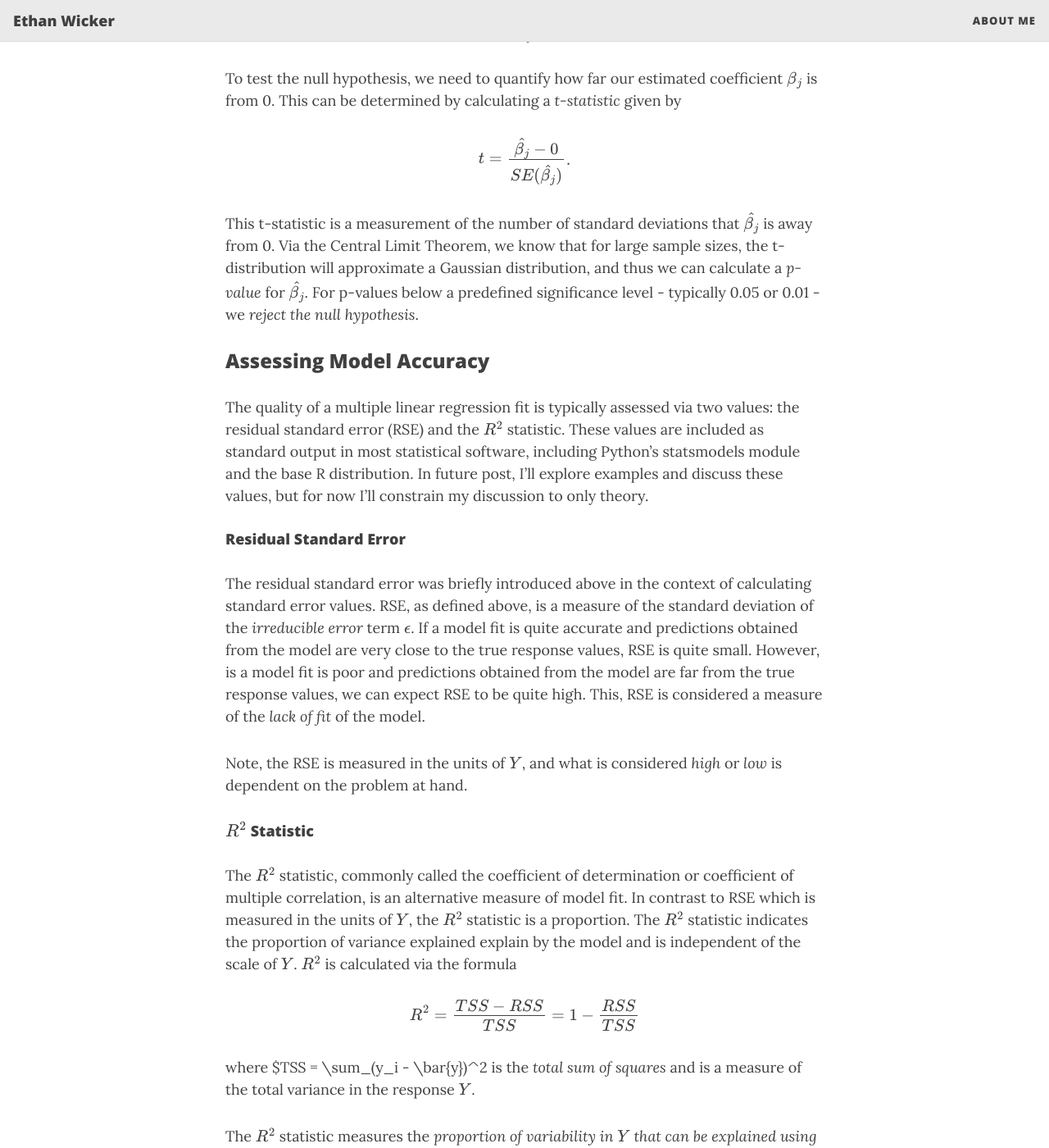
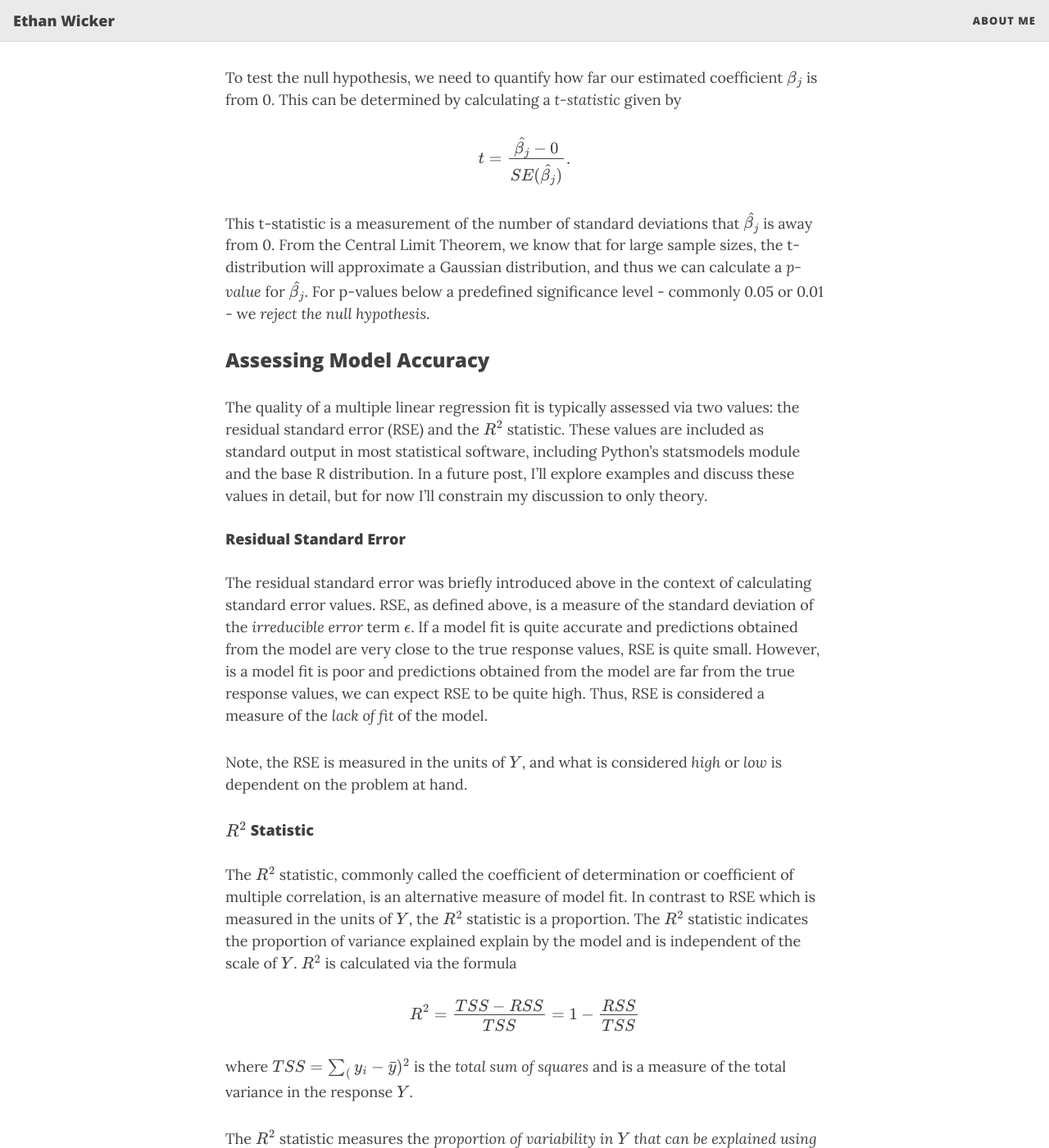
Before and after one commit to ethanwicker/ethanwicker.github.io, a Jekyll site: the page built from _posts/2021-01-08-multiple-linear-regression-001.md, in a window 1280 px wide and 1400 px high, scrolled down 3195 px. Shown: the whole window at 82% size. Built offline with Jekyll 4.4.1, drawn with Linux system fonts in a browser that asks for light colours; nearby versions of some CDN libraries; formulas are drawn with MathJax 3; some of the changed text lies outside the part shown.

Commit message:
Updating post

```diff
--- a/_posts/2021-01-08-multiple-linear-regression-001.md
+++ b/_posts/2021-01-08-multiple-linear-regression-001.md
@@ -35,7 +35,7 @@
 \end{aligned}.
 $$
 
-For simple linear regression in a two-dimensional space, this fitting method results in a line passing through the data.  However, for multiple linear regression, the method of least squares fitting results in a hyperplane that minimizes the squared distance between each point and the closest point on the plane.  For the event where we have two predictor variables and one response variable, we can visualize the hyperplane as a two-dimensional plane in a three-dimensional space, but the multiple linear regression model is applicable to higher dimensional spaces as well.
+For simple linear regression in a two-dimensional space, this fitting method results in a line passing through the data.  However, for multiple linear regression, the method of least squares fitting results in a hyperplane that minimizes the squared distance between each point and the closest point on the plane.  For the event where we have two predictor variables and one response variable, we can visualize the hyperplane as a two-dimensional plane in a three-dimensional space.  In general, the multiple linear regression model is applicable to higher dimensional spaces as well.
 
 | ![multiple-linear-regression-3d-plot-isl-ch3.png](/assets/img/multiple-linear-regression-3d-plot-isl-ch3.png){: .mx-auto.d-block :} |
 | :--: |
@@ -43,7 +43,7 @@
 
 #### Standard Errors
 
-After finding our estimated coefficients $\hat{\beta_0}$, $\hat{\beta_1}$,..., $\hat{\beta_p}$, it is natural to wonder how accurately each value estimates the true values $\beta_0$, $\beta_1$,..., $\beta_p$.  In general, the *standard error* of the estimate can be calculated to answer this question.  To continue with the comparison to simple linear regression, the intercept estimate $\hat{\beta_0}$ and the coefficient estimate $\hat{\beta_1}$ under this model can be computed via the following formulas:
+After finding our estimated coefficients $\hat{\beta_0}$, $\hat{\beta_1}$,..., $\hat{\beta_p}$, it is natural to wonder how accurately each value estimates the true values $\beta_0$, $\beta_1$,..., $\beta_p$.  In general, the *standard error* of the estimate can be calculated to answer this question.  Continuing with the comparison to simple linear regression, the intercept estimate $\hat{\beta_0}$ and the coefficient estimate $\hat{\beta_1}$ under the simple linear regression model can be computed via the following formulas:
 
 $$
 \begin{aligned}
@@ -90,15 +90,15 @@
 \end{aligned}.
 $$
 
-This t-statistic is a measurement of the number of standard deviations that $\hat{\beta_j}$ is away from 0.  Via the Central Limit Theorem, we know that for large sample sizes, the t-distribution will approximate a Gaussian distribution, and thus we can calculate a *p-value* for $\hat{\beta_j}$.  For p-values below a predefined significance level - typically 0.05 or 0.01 - we *reject the null hypothesis*.
+This t-statistic is a measurement of the number of standard deviations that $\hat{\beta_j}$ is away from 0.  From the Central Limit Theorem, we know that for large sample sizes, the t-distribution will approximate a Gaussian distribution, and thus we can calculate a *p-value* for $\hat{\beta_j}$.  For p-values below a predefined significance level - commonly 0.05 or 0.01 - we *reject the null hypothesis*.
 
 ### Assessing Model Accuracy
 
-The quality of a multiple linear regression fit is typically assessed via two values: the residual standard error (RSE) and the $R^2$ statistic.  These values are included as standard output in most statistical software, including Python's statsmodels module and the base R distribution.  In future post, I'll explore examples and discuss these values, but for now I'll constrain my discussion to only theory.
+The quality of a multiple linear regression fit is typically assessed via two values: the residual standard error (RSE) and the $R^2$ statistic.  These values are included as standard output in most statistical software, including Python's statsmodels module and the base R distribution.  In a future post, I'll explore examples and discuss these values in detail, but for now I'll constrain my discussion to only theory.
 
 #### Residual Standard Error
 
-The residual standard error was briefly introduced above in the context of calculating standard error values.  RSE, as defined above, is a measure of the standard deviation of the *irreducible error* term $\epsilon$.  If a model fit is quite accurate and predictions obtained from the model are very close to the true response values, RSE is quite small.  However, is a model fit is poor and predictions obtained from the model are far from the true response values, we can expect RSE to be quite high.  This, RSE is considered a measure of the *lack of fit* of the model.
+The residual standard error was briefly introduced above in the context of calculating standard error values.  RSE, as defined above, is a measure of the standard deviation of the *irreducible error* term $\epsilon$.  If a model fit is quite accurate and predictions obtained from the model are very close to the true response values, RSE is quite small.  However, is a model fit is poor and predictions obtained from the model are far from the true response values, we can expect RSE to be quite high.  Thus, RSE is considered a measure of the *lack of fit* of the model.
 
 Note, the RSE is measured in the units of $Y$, and what is considered *high* or *low* is dependent on the problem at hand.
 
@@ -112,11 +112,11 @@
 \end{aligned}
 $$
 
-where $TSS = \sum_(y_i - \bar{y})^2 is the *total sum of squares* and is a measure of the total variance in the response $Y$.
+where $TSS = \sum_(y_i - \bar{y})^2$ is the *total sum of squares* and is a measure of the total variance in the response $Y$.
 
 The $R^2$ statistic measures the *proportion of variability in* $Y$ *that can be explained using* $X$.  A value close to 1 indicates that a large proportion of the variability in the response has been explained by the regression, while a value close to 0 indicates that the regression did not explain much of the variability in the response.  A low $R^2$ value can occur when a linear model is not a good approximation of the data, or the variance of $\epsilon$ is inherently high, or both.
 
-An extension of the $R^2$ statistic known as Adjusted $R^2$ and denoted $R_adj^2$ will be discussed in a future post.
+An extension of the $R^2$ statistic known as *adjusted* $R^2$ and denoted $R_{adj}^2$ will be discussed in a future post.
 
 ### Determining if a Relationship Exists Between $X$ and $Y$
 
```
Also changed, not shown: other parts of _posts/2021-01-08-multiple-linear-regression-001.md (+3 -3 lines).
